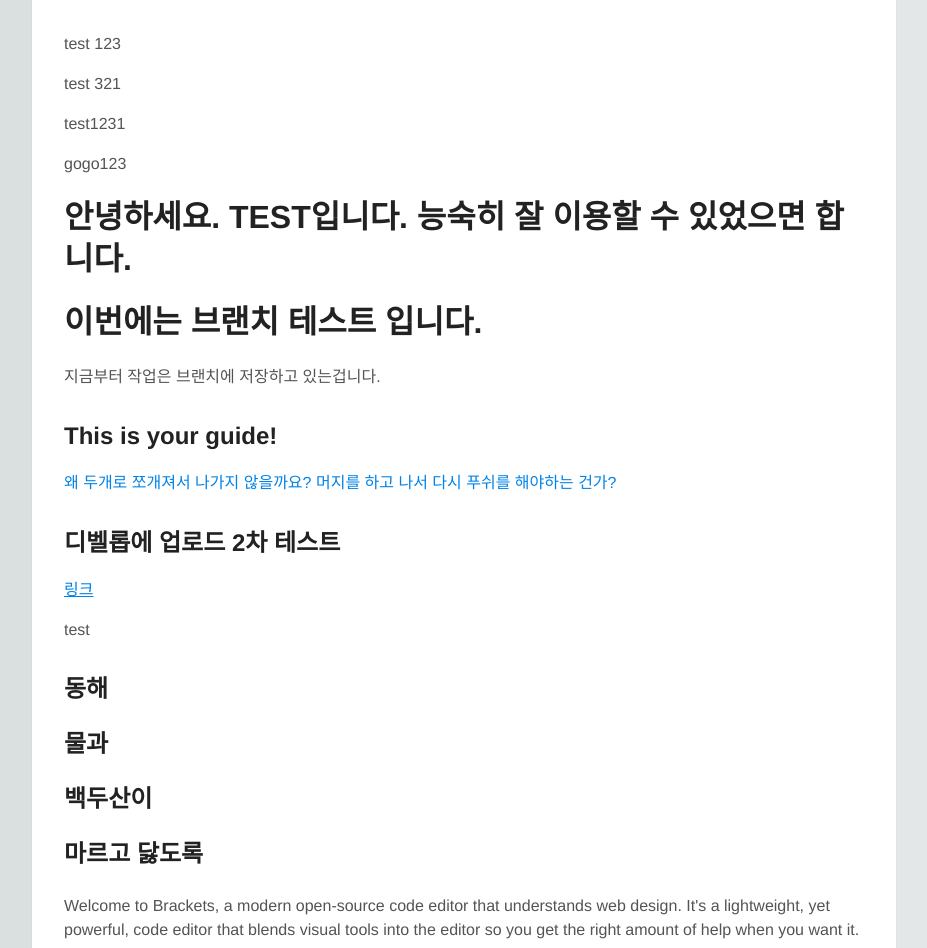
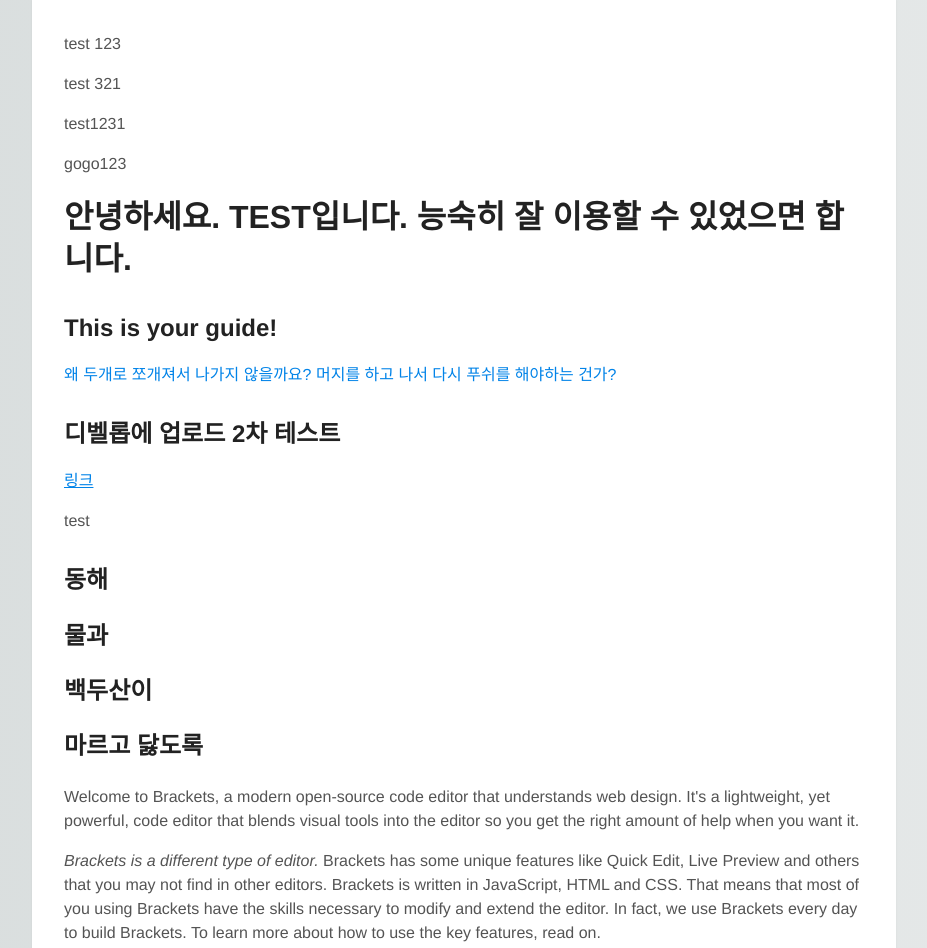
Before and after one commit to MKYun/UX-UI-Startkit, a plain HTML site: page index.html in a window 1280 px wide. Shown: the top 948 px of the page, without its empty margins (176-1103 px from the left). Drawn offline with Linux system fonts and the light colour scheme.

Commit message:
Revert "마스터파일과 디벨로 파일 비교하"
This reverts commit 817b3b8762843c978141c37dc16ce87dd9f22512.

```diff
--- a/index.html
+++ b/index.html
@@ -15,8 +15,6 @@
 <body>
 
     <h1>안녕하세요. TEST입니다. 능숙히 잘 이용할 수 있었으면 합니다.</h1>
-    <h1>이번에는 브랜치 테스트 입니다.</h1>
-    <p>지금부터 작업은 브랜치에 저장하고 있는겁니다.</p>
     <h2>This is your guide!</h2>
     <a>왜 두개로 쪼개져서 나가지 않을까요?</a>
     <a>머지를 하고 나서 다시 푸쉬를 해야하는 건가?</a>
```
